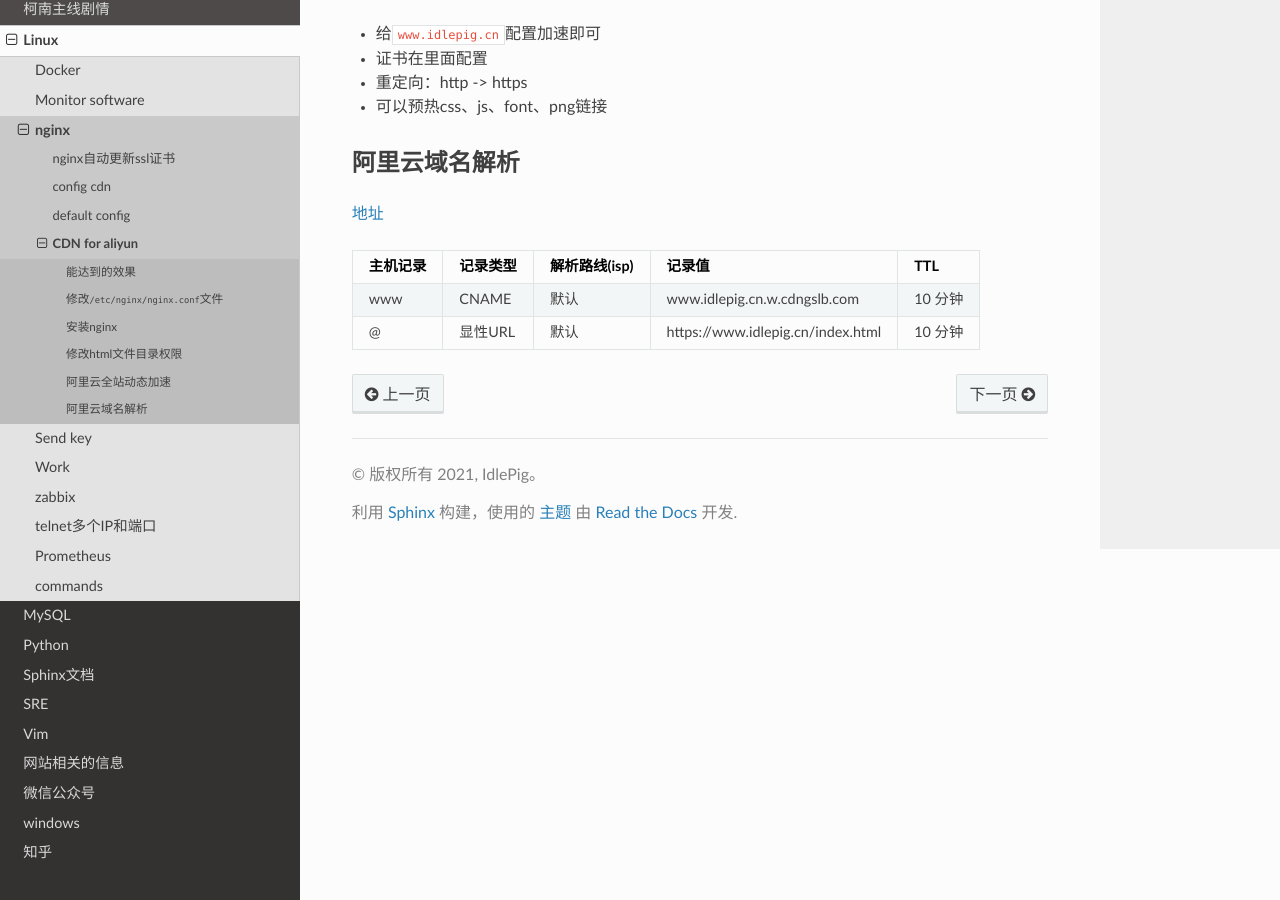
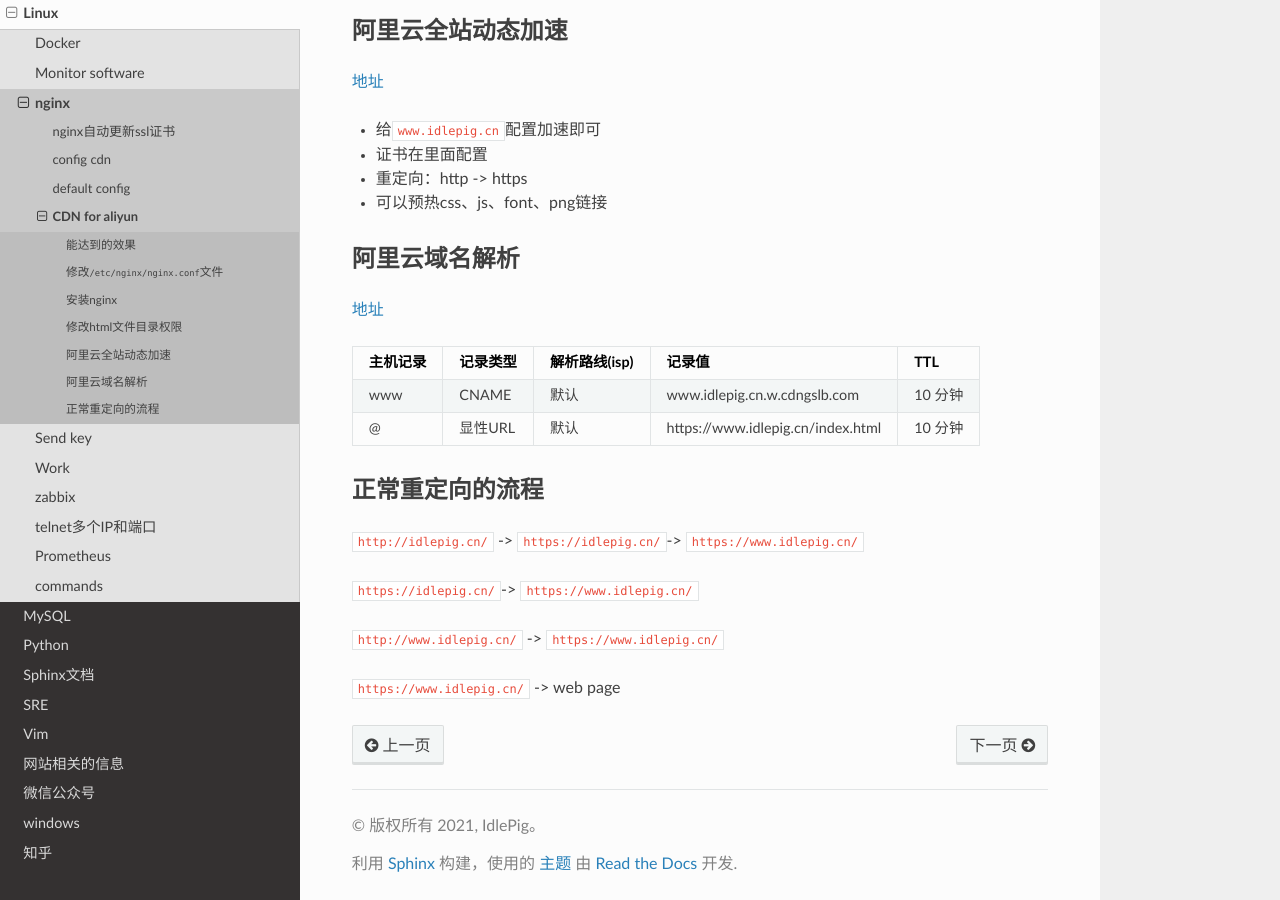
Before and after one commit to otfsenter/idlepig, a Sphinx documentation site: the page built from source/linux/nginx/cdn_aliyun.md, in a window 1280 px wide and 900 px high, scrolled down 1349 px. Built offline with Sphinx 7.4.7 and the Read the Docs theme 2.0.0, drawn with Linux system fonts in a browser that asks for light colours; some of the changed text lies outside the part shown.

Commit message:
nginx, cdn settings in aliyun， version 3

```diff
--- a/source/linux/nginx/cdn_aliyun.md
+++ b/source/linux/nginx/cdn_aliyun.md
@@ -68,3 +73,14 @@ location / {
 | -------- | -------- | ------------- | --------------------------------- | ------- |
 | www      | CNAME    | 默认          | www.idlepig.cn.w.cdngslb.com      | 10 分钟 |
 | @        | 显性URL  | 默认          | https://www.idlepig.cn/index.html | 10 分钟 |
+
+
+## 正常重定向的流程
+
+`http://idlepig.cn/` -> `https://idlepig.cn/`-> `https://www.idlepig.cn/`
+
+`https://idlepig.cn/`-> `https://www.idlepig.cn/`
+
+`http://www.idlepig.cn/` -> `https://www.idlepig.cn/`
+
+`https://www.idlepig.cn/` -> web page
```
Also changed, not shown: other parts of source/linux/nginx/cdn_aliyun.md (+6 -1 lines), source/linux/nginx/default.md (+8 -0 lines).
